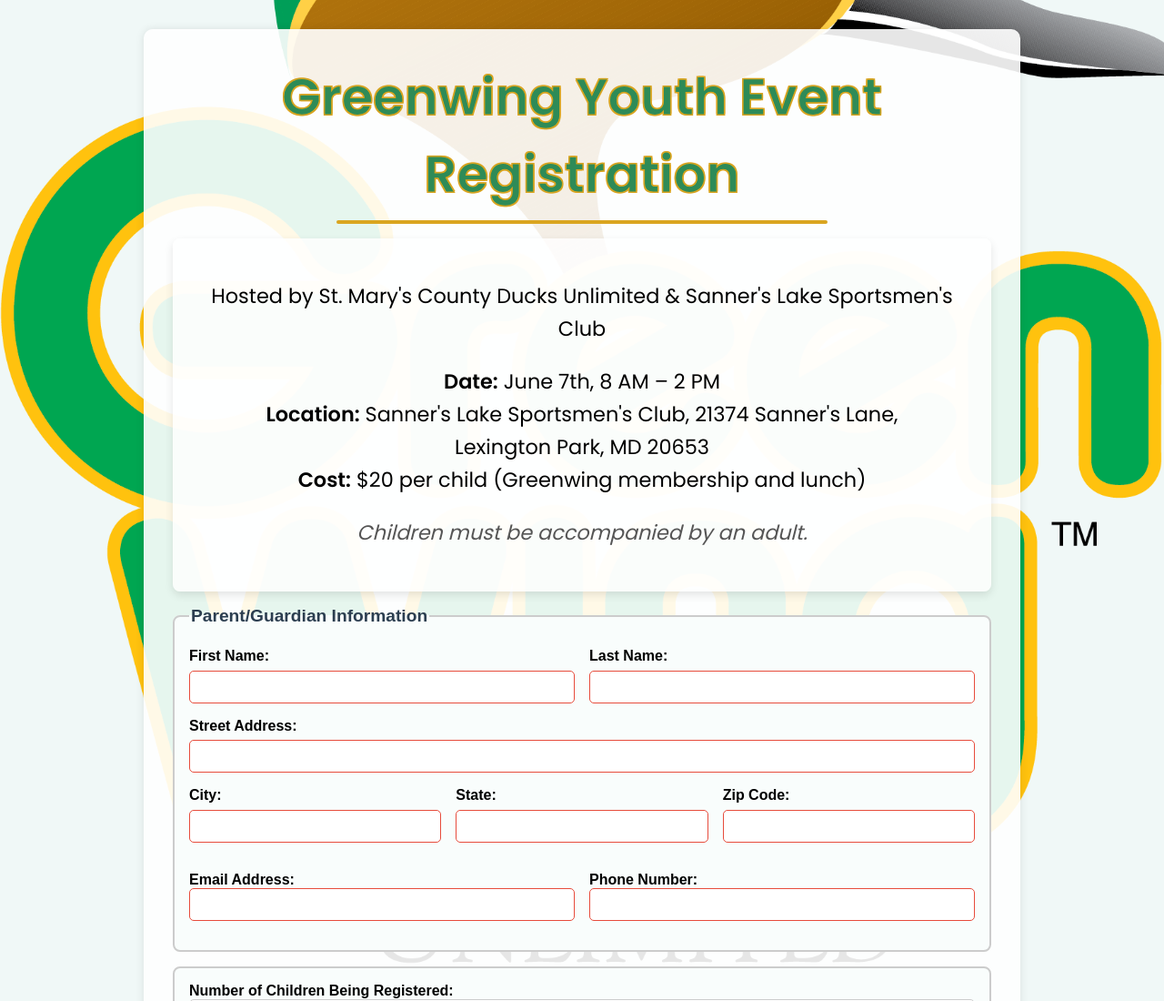
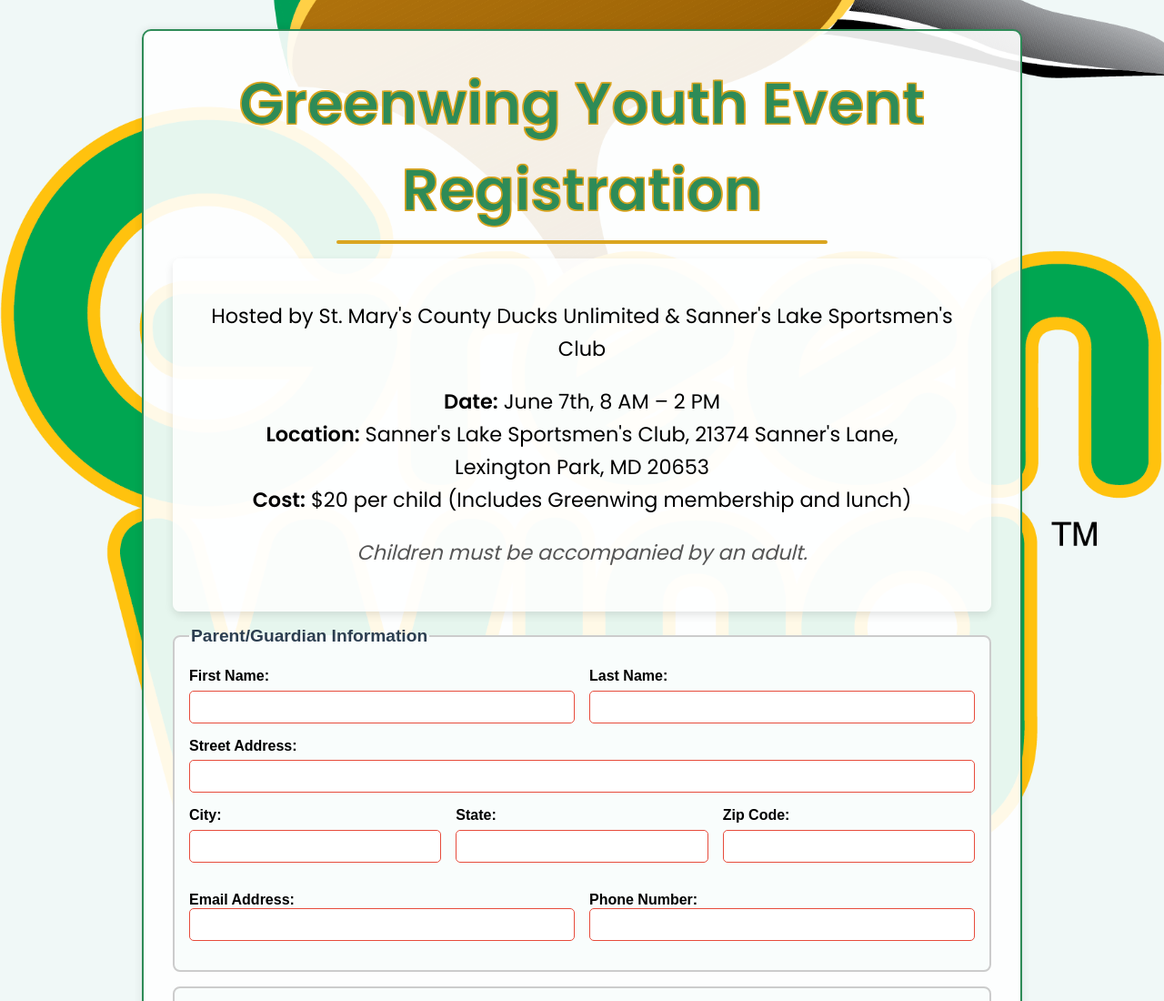
Before and after one commit to StMarysDU/Greenwing-Registration, a plain HTML site: page index.html in a window 1280 px wide. Shown: the top 1100 px of the page at 91% size. Drawn offline with Linux system fonts and the light colour scheme.

Commit message:
Update index.html

```diff
--- a/index.html
+++ b/index.html
@@ -29,6 +29,7 @@
       padding: 2rem;
       border-radius: 10px;
       box-shadow: 0 0 10px rgba(0,0,0,0.1);
+      border: 2px solid #2E8B57;
       position: relative;
       z-index: 1;
     }
@@ -38,7 +39,7 @@
       font-family: 'Poppins', sans-serif;
       font-weight: 700;
       color: #2E8B57;
-      font-size: 3.5rem;
+      font-size: 4rem;
       text-align: center;
       margin: 0 0 1rem;
       -webkit-text-stroke: 1px #DAA520;
@@ -204,7 +205,7 @@
       <p>
         <strong>Date:</strong> June 7th, 8 AM – 2 PM<br>
         <strong>Location:</strong> Sanner's Lake Sportsmen's Club, 21374 Sanner's Lane, Lexington Park, MD 20653<br>
-        <strong>Cost:</strong> $20 per child (Greenwing membership and lunch)
+        <strong>Cost:</strong> $20 per child (Includes Greenwing membership and lunch)
       </p>
       <p>Children must be accompanied by an adult.</p>
     </div>
```
